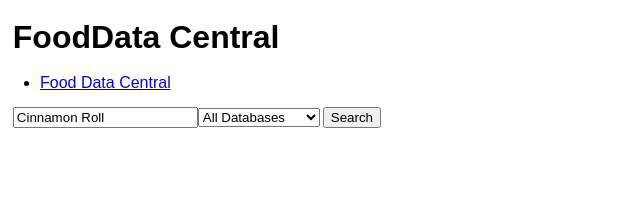
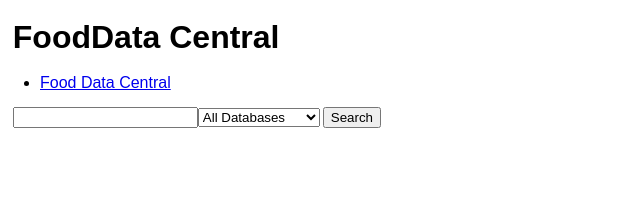
Before and after one commit to Schnorschel/food-data-central, a React (Create React App) app: page / in a window 1280 px wide. Shown: the top 197 px of the page, without its empty margins (0-640 px from the left). Built offline with nearby package versions, Linux system fonts and the light colour scheme.

Commit message:
Remove test search term Deploy to netlify

```diff
--- a/src/pages/FoodDataCentral.jsx
+++ b/src/pages/FoodDataCentral.jsx
@@ -4,7 +4,7 @@
 import PageSelector from '../components/PageSelector'
 
 const FoodDataCentral = () => {
-  const [searchTerm, setSearchTerm] = useState('Cinnamon Roll')
+  const [searchTerm, setSearchTerm] = useState()
   const [foodData, setFoodData] = useState([])
   const [foodDetailData, setFoodDetailData] = useState()
   const [currentPageNumber, setCurrentPageNumber] = useState()
```
Also changed, not shown: package.json (+5 -3 lines), netlify-deploy.png (added), 1 other file (tests, documents, lock files or other folders).
